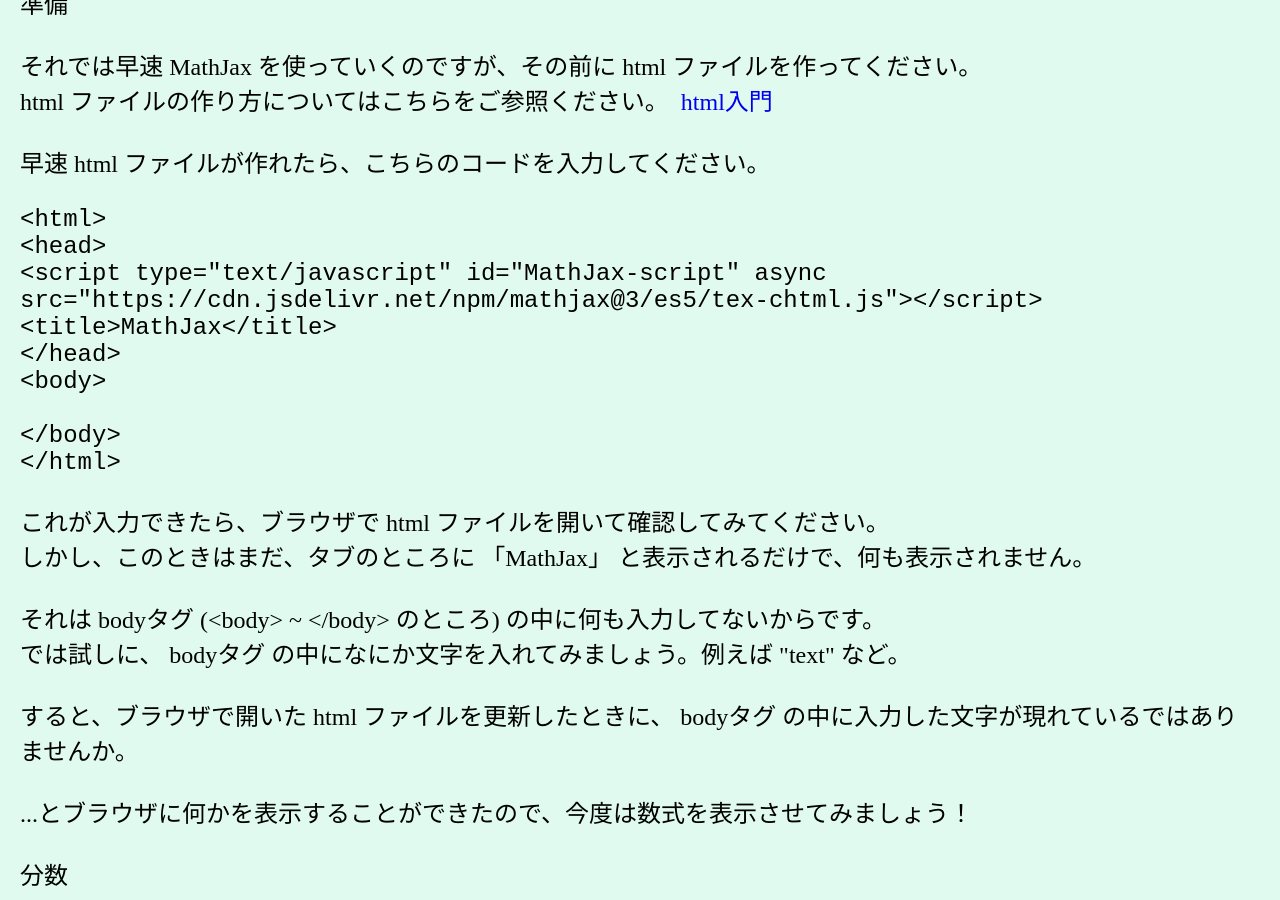
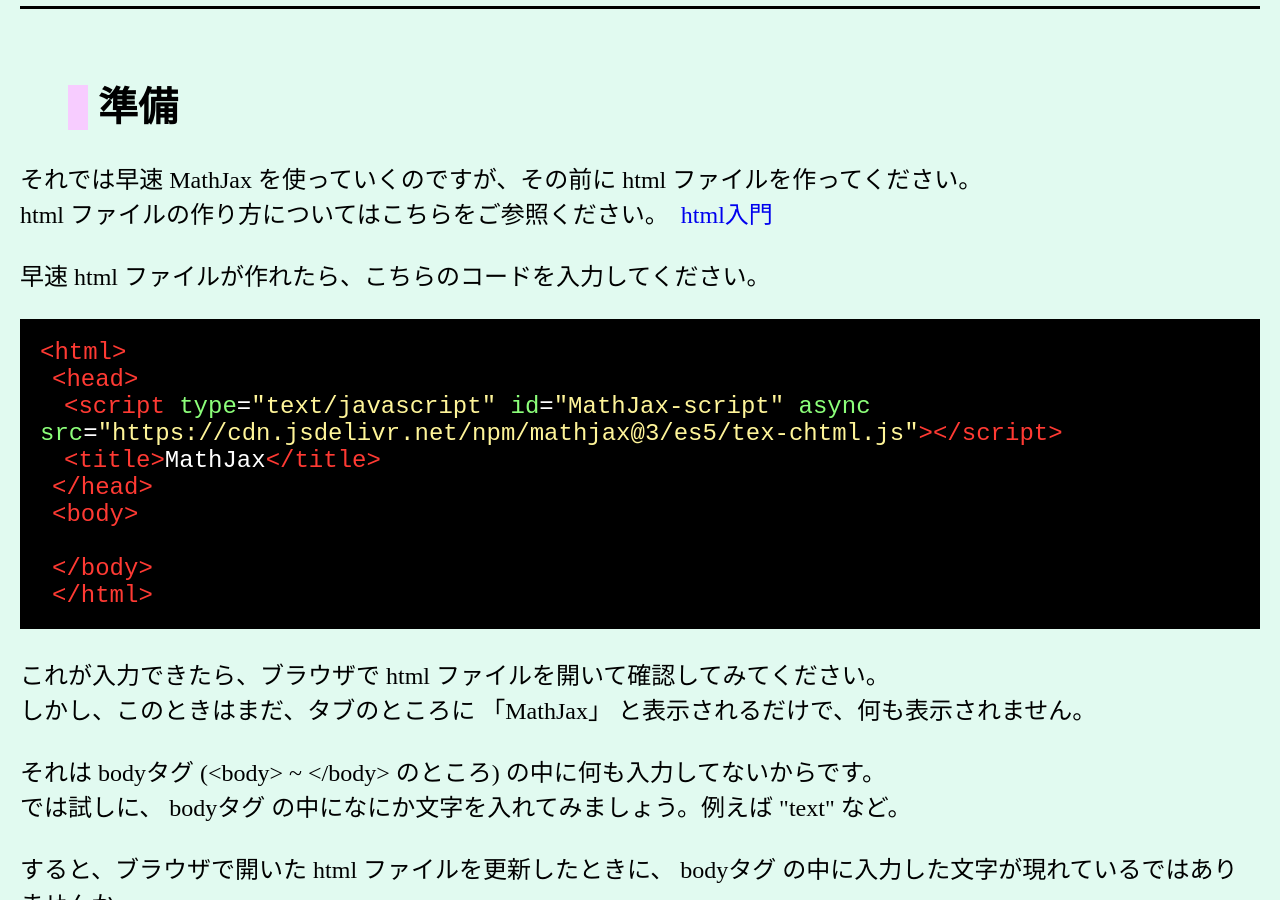
Before and after one commit to tiger-math/yamath, a Jekyll site: the page MathJaxについて.html, which Jekyll copies as it is, in a window 1280 px wide and 900 px high, scrolled down 1327 px. Built offline with Jekyll 4.4.1, drawn with Linux system fonts in a browser that asks for light colours; some of the changed text lies outside the part shown.

Commit message:
Update MathJaxについて.html

```diff
--- a/MathJaxについて.html
+++ b/MathJaxについて.html
@@ -6,9 +6,9 @@
 <link rel="shortcut icon" href="ロゴ2.png">
 <div class="site-title">
  <a href="index.html" class="logo">
-  <img src="ロゴ1.png" height="72" align="left">
+  <img src="logo1.svg" height="60" align="left">
  </a>
-  YAMATH
+  <span class="serif">YAMATH</span>
 </div>
 <title>MathJaxについて|yamath</title>
 </head>
@@ -17,7 +17,7 @@
 <span class="page-title">MathJaxについて</span>　<span class="page-tag">最終更新: 2021.12.18　<a href="tag-プログラミング.html">#プログラミング</a>　<a href="tag-数学.html">#数学</a>　<a href="tag-html.html">#html</a></span><br><br>
 
 <div class="page-contents">
-<h2>目次</h2>
+<h2>目次</h2><hr class="contents">
 　1. <a href="#1">MathJaxの使い方</a><br>
 　　1-1. <a href="#1-1">準備</a><br>
 　　1-2. <a href="#1-2">分数</a><br>
@@ -45,27 +45,27 @@
 
 では、次項で具体的にどのようにすれば MathJax を使えるのか、見ていきましょう！<br><br><br>
 
-<span class="heading" id="1">MathJaxの使い方</span><br><br>
+<span class="heading-box">&ensp;</span><span class="heading-text" id="1"> MathJaxの使い方</span><hr class="heading-hr"><br><br>
 
-<span class="subheading" id="1-1">準備</span><br><br>
+　　<span class="subheading-box">&ensp;</span><span class="heading-text" id="1-1"> 準備</span><br><br>
 
 それでは早速 MathJax を使っていくのですが、その前に html ファイルを作ってください。<br>
 html ファイルの作り方についてはこちらをご参照ください。　<a href="html入門.html">html入門</a><br><br>
 
 早速 html ファイルが作れたら、こちらのコードを入力してください。<br><br>
 
-<div class="code-l">
+<div class="code">
 <code>
- &lt;html&gt;<br>
- &lt;head&gt;<br>
-  &lt;script type="text/javascript" id="MathJax-script" async<br>
-src="https://cdn.jsdelivr.net/npm/mathjax@3/es5/tex-chtml.js"&gt;&lt;/script&gt;<br>
-&lt;title&gt;MathJax&lt;/title&gt;<br>
- &lt;/head&gt;<br>
- &lt;body&gt;<br>
-  <br>
- &lt;/body&gt;<br>
- &lt;/html&gt;</code>
+<span class="r">&lt;html&gt;<br>
+&ensp;&lt;head&gt;<br>
+&ensp;&ensp;&lt;script <span class="lg">type</span><span class="w">=</span><span class="y">"text/javascript"</span> <span class="lg">id</span><span class="w">=</span><span class="y">"MathJax-script"</span> <span class="lg">async<br>
+src</span><span class="w">=</span><span class="y">"https://cdn.jsdelivr.net/npm/mathjax@3/es5/tex-chtml.js"</span>&gt;&lt;/script&gt;<br>
+&ensp;&ensp;&lt;title&gt;<span class="w">MathJax</span>&lt;/title&gt;<br>
+&ensp;&lt;/head&gt;<br>
+&ensp;&lt;body&gt;<br>
+&ensp;&ensp;<br>
+&ensp;&lt;/body&gt;<br>
+&ensp;&lt;/html&gt;</span></code>
 </div><br>
 これが入力できたら、ブラウザで html ファイルを開いて確認してみてください。<br>
 しかし、このときはまだ、タブのところに 「MathJax」 と表示されるだけで、何も表示されません。<br><br>
@@ -77,7 +77,7 @@
 
 ...とブラウザに何かを表示することができたので、今度は数式を表示させてみましょう！<br><br>
 
-<span class="subheading" id="1-2">分数</span><br><br>
+　　<span class="subheading-box">&ensp;</span><span class="heading-text" id="1-2"> 分数</span><br><br>
 
 では手始めに、分数からやっていきましょう。<br>
  bodyタグ の中に<br>
@@ -85,7 +85,7 @@
  \(\frac{a}{b}\)</code>
  と入力して、ブラウザを更新してみてください。<br><br>
 
-すると、ブラウザに <span class="result-s">\(\frac{a}{b}\)</span> と表示されていると思います。<br>
+すると、ブラウザに \(\frac{a}{b}\) と表示されていると思います。<br>
 つまり、<strong>\frac{分子}{分母}</strong>で、分数:\(\frac{分子}{分母}\) が表示されます。<br><br>
 
 ちなみに数式のコード(さっきので言うと \frac{a}{b} のところ)を<br>
@@ -93,28 +93,27 @@
 
 では、次項で、分数以外のものもやっていきましょう！<br><br><br>
 
-<span class="heading" id="2">色々な数式</span><br><br>
+<span class="heading-box">&ensp;</span><span class="heading-text" id="2"> 色々な数式</span><hr class="heading-hr"><br><br>
 
 それではどんどんやっていきます。<br><br>
 
-<span class="subheading" id="2-1">累乗</span><br><br>
+　　<span class="subheading-box">&ensp;</span><span class="heading-text" id="2-1"> 累乗</span><br><br>
 
-次は累乗です。<br><code class="code-s">
-\(底^{指数}\)</code>　→　<span class="result-s">\(底^{指数}\)</span><br><br>
+次は累乗です。<br><code class="border">\(底^{指数}\)</code>　→　\(底^{指数}\)<br><br>
 
-<span class="subheading" id="2-2">平方根</span><br><br>
+　　<span class="subheading-box">&ensp;</span><span class="heading-text" id="2-2"> 平方根</span><br><br>
 
-次は平方根です。<br><code class="code-s">
-\(\sqrt{数})</code>　→　<span class="result-s">\(\sqrt{数}\)</span><br><br>
+次は平方根です。<br><code class="border">\(\sqrt{数})</code>　→　\(\sqrt{数}\)<br><br>
 
-では、これまでやってきたことをまとめて、早速2次方程式の解の公式を書いてみましょう！<br><div class="code-l"><code>
+では、これまでやってきたことをまとめて、早速2次方程式の解の公式を書いてみましょう！<br><div class="code"><code>
 2次方程式 \(ax^{2}+bx+c=0\) の解は<br>
 \[<br>
  x=\frac{-b \pm \sqrt{b^{2}-4ac}}{2a} \tag{1}<br>
 \]となる。</code></div>
 ↓<br><br>
 
-<div class="result-l">
+<span class="result-tab">2次方程式の解の公式</span>
+<div class="result-display">
 2次方程式 \(ax^{2}+bx+c=0\) の解は
 \[
  x=\frac{-b \pm \sqrt{b^{2}-4ac}}{2a}　\tag{1}
@@ -125,19 +124,20 @@
 <li>\tag{a} で (a)</li>
 </ul><br><br>
 
-<span class="subheading" id="2-3">累乗根</span><br><br>
+　　<span class="subheading-box">&ensp;</span><span class="heading-text" id="2-3"> 累乗根</span><br><br>
 
-次は累乗根です。<br><code class="code-s">
+次は累乗根です。<br><code class="border">
 \(\sqrt[n]{数}\)</code>→<span class="result-s">\(\sqrt[n]{数}\)</span><br><br>
 
-<span class="subheading" id="2-4">シグマ</span><br><br>
+　　<span class="subheading-box">&ensp;</span><span class="heading-text" id="2-4"> シグマ</span><br><br>
 
-次はΣ(シグマ)です。<br><div class="code-l"><code>
+次はΣ(シグマ)です。<br><div class="code"><code>
 \[<br>
 \sum_{k=1}^{n} a_k = a_1 + a_2 + \dots + a_n<br>
 \]</code></div>　↓<br><br>
 
-<div class="result-l">
+<span class="result-tab">Σ(シグマ)</span>
+<div class="result-display">
 \[
 \sum_{k=1}^{n} a_k = a_1 + a_2 + \dots + a_n
 \]
@@ -148,14 +148,15 @@
 <li>a_n で \(a_n\) となる。</li>
 </ul><br><br>
 
-<span class="subheading" id="2-5">積分</span><br><br>
+　　<span class="subheading-box">&ensp;</span><span class="heading-text" id="2-5"> 積分</span><br><br>
 
-次は積分です。<br><div  class="code-l"><code>
+次は積分です。<br><div class="code"><code>
 \[<br>
 \int_{a}^{b} f(x) \, dx<br>
 \]</code></div>↓<br><br>
 
-<div class="result-l">
+<span class="result-tab">積分</span>
+<div class="result-display">
 \[
 \int_{a}^{b} f(x) \, dx
 \]
@@ -165,25 +166,27 @@
 <li>不定積分なら、\int f(x) \, dx で \(\int f(x) \, dx\)</li>
 </ul><br><br>
 
-<span class="subheading" id="2-6">極限</span><br><br>
+　　<span class="subheading-box">&ensp;</span><span class="heading-text" id="2-6"> 極限</span><br><br>
 
-次は極限です。<br><div class="code-l"><code>
+次は極限です。<br><div class="code"><code>
 \[<br>
 f'(x) = \lim_{\varDelta x \to 0} \frac{f(x + \varDelta x) - f(x)}{h}<br>
 \]</code></div>↓<br><br>
 
-<div class="result-s">
+<span class="result-tab">極限</span>
+<div class="result-display">
 \[
  f'(x) = \lim_{\varDelta x \to 0} \frac{f(x + \varDelta x) - f(x)}{h}
 \]
+</div>
 <ul>
 <li>\lim_{a \to b} で \(\lim_{a \to b}\) となる。</li>
 <li>\varDelta で \(\varDelta\)</li>
-</ul></div><br><br>
+</ul><br><br>
 
-<span class="subheading" id="2-7">複数の式変形</span><br><br>
+　　<span class="subheading-box">&ensp;</span><span class="heading-text" id="2-7"> 複数の式変形</span><br><br>
 
-次は3つ以上の式変形です。<br><div class="code-l"><code>
+次は3つ以上の式変形です。<br><div class="code"><code>
 \[<br>
 \begin{align}
 \cos 2\theta &= \cos^{2} \theta - \sin^{2} \theta \\
@@ -192,7 +195,8 @@
 \end{align}<br>
 \]</code></div>↓<br><br>
 
-<div class="result-l">
+<span class="result-tab">複数の式変形</span>
+<div class="result-display">
 \[
 \begin{align}
   \cos 2\theta &= \cos^{2} \theta - \sin^{2} \theta \\
@@ -208,9 +212,9 @@
 <li>\cos \sin でそれぞれ \(\cos,\sin\)</li>
 </ul><br><br>
 
-<span class="subheading" id="2-8">場合分け</span><br><br>
+　　<span class="subheading-box">&ensp;</span><span class="heading-text" id="2-8"> 場合分け</span><br><br>
 
-次は場合分けです。<br><div class="code-l"><code>
+次は場合分けです。<br><div class="code"><code>
 \[<br>
 |x| = \begin{cases}<br>
 x & x \ge 0 のとき \\<br>
@@ -218,7 +222,8 @@
 \end{cases}<br>
 \]</code></div>↓<br><br>
 
-<div class="result-l">
+<span class="result-tab">場合分け</span>
+<div class="result-display">
 \[
 |x| = \begin{cases}
 x & x \ge 0 のとき \\
@@ -233,9 +238,9 @@
 <li>&#92;lt,&#92;gt,&#92;le,&#92;ge: 不等号 &lt;,&gt;,&le;,&ge;</li>
 </ul><br><br>
 
-<span class="subheading" id="2-9">行列</span><br><br>
+　　<span class="subheading-box">&ensp;</span><span class="heading-text" id="2-9"> 行列</span><br><br>
 
-次は行列です。<br><div class="code-l"><code>
+次は行列です。<br><div class="code"><code>
 \(n \times n\)行列<br>
 \[<br>
 A=<br>
@@ -248,7 +253,8 @@
 \]<br>
 が逆行列 \(A^{-1}\) をもつ必要十分条件は \(\det A \neq 0\) である。</code></div>↓<br><br>
 
-<div class="result-l">
+<span class="result-tab">行列</span>
+<div class="result-display">
 \(n \times n\) 行列
 \[
 A =
@@ -273,12 +279,12 @@
 <li>matrix: カッコなし</li>
 </ul><br><br>
 
-<span class="heading" id="3">終わりに</span><br><br>
+<span class="heading-box">&ensp;</span><span class="heading-text" id="3">終わりに</span><hr class="heading-hr"><br><br>
 
 いかがでしたでしょうか。今回やった<strong>MathJax</strong>は数式を書くときにとても役に立つと思います。<br>
 「数式をブラウザで書きたい！」と思ったら、またどうぞ。<br>
 それでは、良いプログラミングライフを！<br><br>
 
-参考文献: <a href="https://www.eng.niigata-u.ac.jp/~nomoto/download/mathjax.pdf">https://www.eng.niigata-u.ac.jp/~nomoto/download/mathjax.pdf</a><br><br>
+<span class="underline">参考文献: <a href="https://www.eng.niigata-u.ac.jp/~nomoto/download/mathjax.pdf">https://www.eng.niigata-u.ac.jp/~nomoto/download/mathjax.pdf</a></span><br><br>
 </body>
 </html>
```
